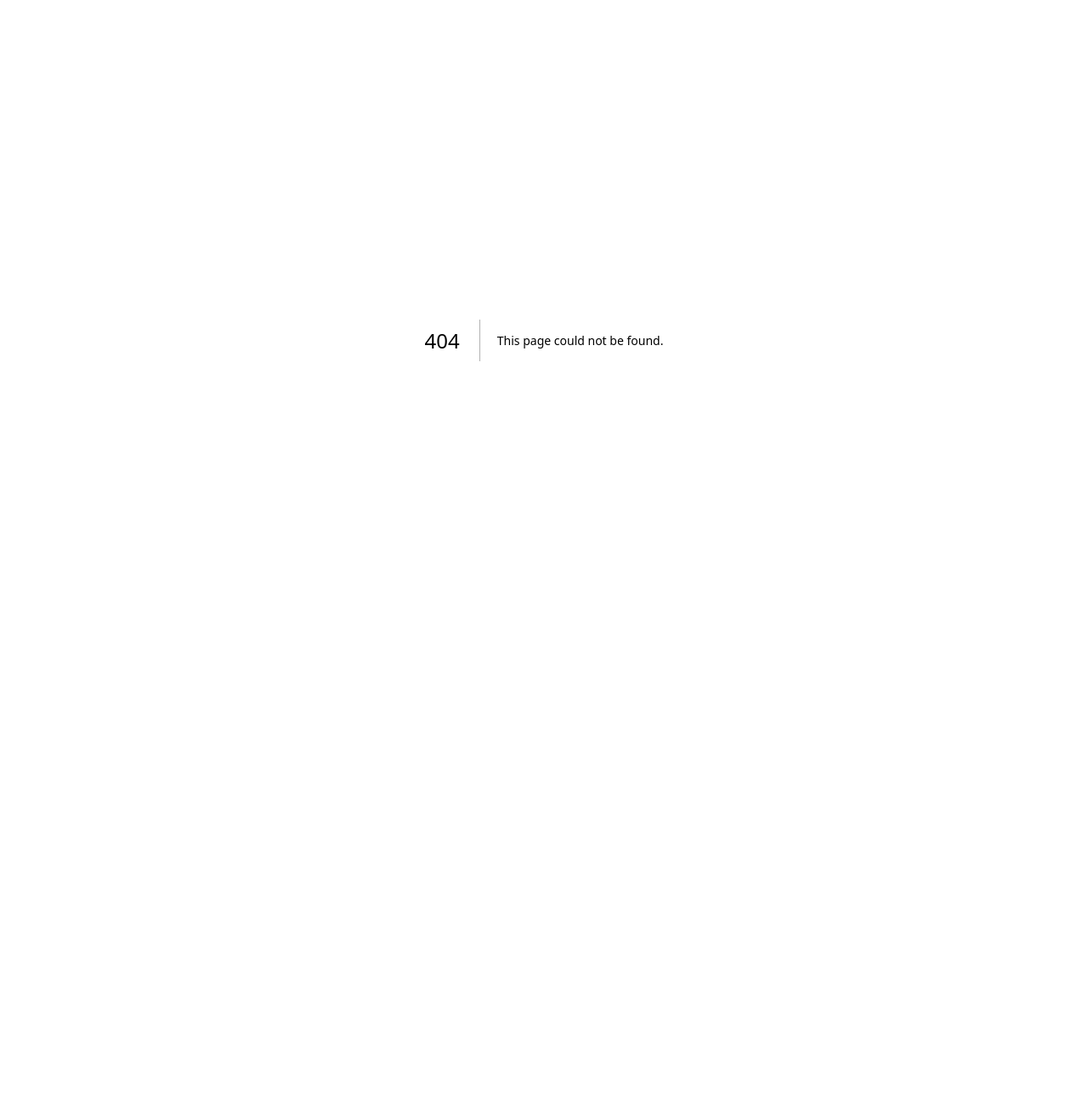
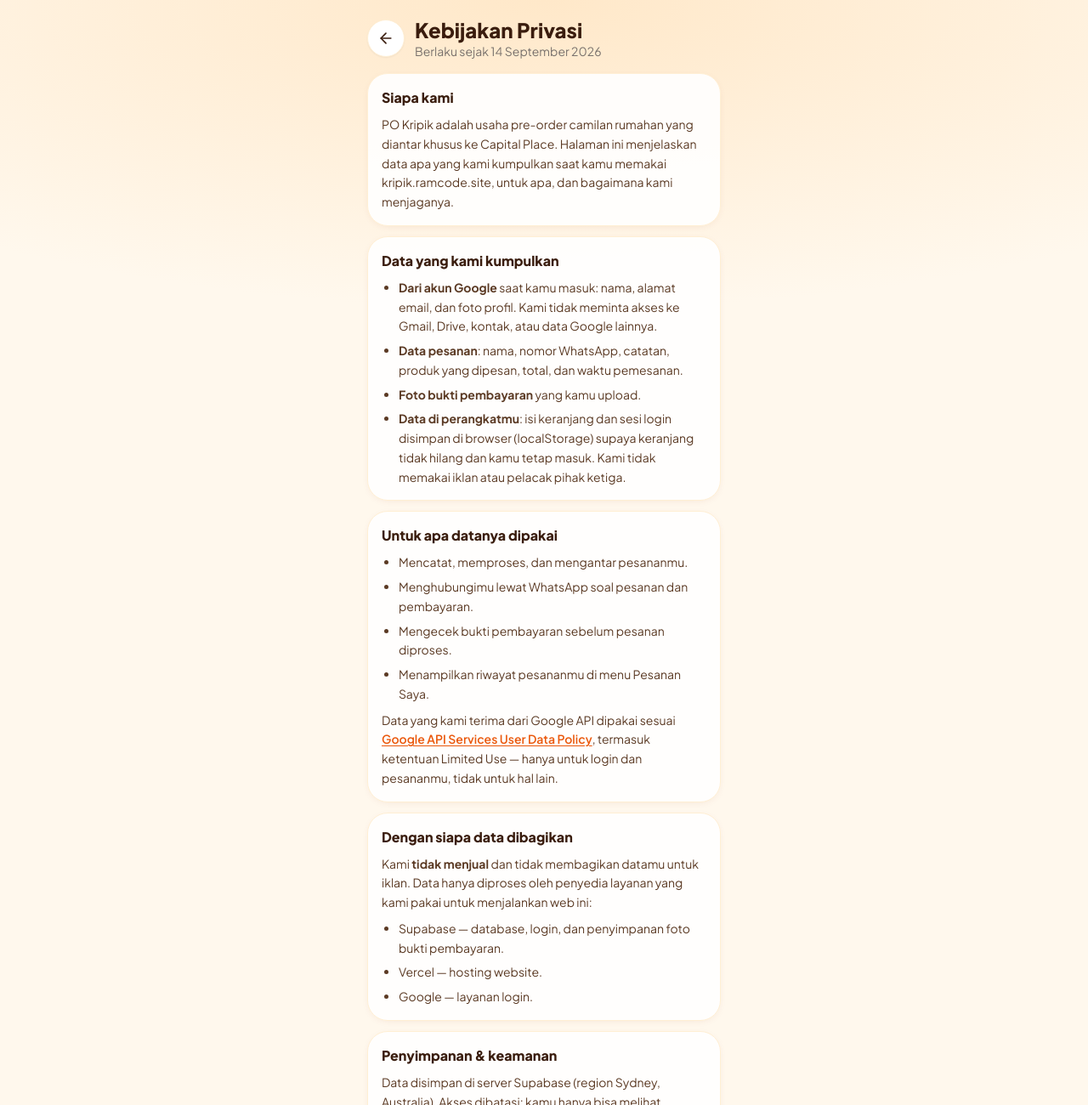
Before and after one commit to ramdotcode/po-kripik, a Next.js app: page /privasi in a window 1280 px wide. Before the commit this address had no page. Shown: the top 1300 px of the page at 85% size. Before the commit the page ends 800 px from the top, so only its background shows below. Built offline with nearby package versions, Linux system fonts and the light colour scheme.

Commit message:
Halaman Kebijakan Privasi (/privasi) untuk publish login Google + update status docs

```diff
--- a/app/keranjang/page.jsx
+++ b/app/keranjang/page.jsx
@@ -182,7 +182,10 @@ export default function Keranjang() {
                 <IkonGoogle className="h-5 w-5" />
                 Masuk dengan Google
               </button>
-              <p className="mt-2 text-xs text-stone-400">Tenang, isi keranjangmu nggak hilang.</p>
+              <p className="mt-2 text-xs text-stone-400">
+                Tenang, isi keranjangmu nggak hilang. Dengan masuk, kamu setuju dengan {" "}
+                <Link href="/privasi" className="underline underline-offset-2">Kebijakan Privasi</Link>.
+              </p>
             </div>
           ) : sesi === undefined ? (
             <div className="kartu mx-4 mt-4 h-40 animate-pulse" />
--- a/app/page.jsx
+++ b/app/page.jsx
@@ -262,11 +262,18 @@ export default function Katalog() {
       </section>
 
       {!loading && (
-        <FooterWa
-          className="relative z-10 pt-8"
-          teks="Tanya-tanya soal PO? WhatsApp"
-          pesan="Halo, mau tanya soal PO kripik"
-        />
+        <>
+          <FooterWa
+            className="relative z-10 pt-8"
+            teks="Tanya-tanya soal PO? WhatsApp"
+            pesan="Halo, mau tanya soal PO kripik"
+          />
+          <p className="relative z-10 pt-2 text-center text-xs text-stone-500">
+            <Link href="/privasi" className="underline underline-offset-2">
+              Kebijakan Privasi
+            </Link>
+          </p>
+        </>
       )}
       <Daun className="pointer-events-none absolute bottom-0 left-0 h-28 w-20 text-brand-200/80" />
       <Daun className="pointer-events-none absolute bottom-0 right-0 h-28 w-20 -scale-x-100 text-brand-200/80" />
--- a/app/pesanan/page.jsx
+++ b/app/pesanan/page.jsx
@@ -66,6 +66,7 @@ export default function PesananSaya() {
             <IkonGoogle className="h-5 w-5" />
             Masuk dengan Google
           </button>
+          <p className="mt-2 text-xs text-stone-400">Dengan masuk, kamu setuju dengan <Link href="/privasi" className="underline underline-offset-2">Kebijakan Privasi</Link>.</p>
         </div>
       </main>
     );
--- /dev/null
+++ b/app/privasi/page.jsx
@@ -0,0 +1,133 @@
+import Link from "next/link";
+import { FooterWa, HeaderHalaman } from "../../components/Brand";
+import { KONTAK_WA, LOKASI_ANTAR, waLink } from "../../lib/toko";
+
+export const metadata = {
+  title: "Kebijakan Privasi · PO Kripik",
+  description: "Data apa yang dikumpulkan PO Kripik, untuk apa, dan bagaimana kami menjaganya.",
+};
+
+const BERLAKU = "14 September 2026";
+
+function Bagian({ judul, children }) {
+  return (
+    <section className="kartu p-4">
+      <h2 className="text-base font-extrabold">{judul}</h2>
+      <div className="mt-2 space-y-2 text-sm leading-relaxed text-coklat-700">{children}</div>
+    </section>
+  );
+}
+
+// Wajib ada untuk mempublikasikan aplikasi login Google (OAuth consent screen).
+export default function Privasi() {
+  return (
+    <main className="pb-10">
+      <HeaderHalaman judul="Kebijakan Privasi" sub={`Berlaku sejak ${BERLAKU}`} kembali="/" />
+
+      <div className="space-y-3 px-4 pt-4">
+        <Bagian judul="Siapa kami">
+          <p>
+            PO Kripik adalah usaha pre-order camilan rumahan yang diantar khusus ke {LOKASI_ANTAR}. Halaman ini
+            menjelaskan data apa yang kami kumpulkan saat kamu memakai kripik.ramcode.site, untuk apa, dan bagaimana
+            kami menjaganya.
+          </p>
+        </Bagian>
+
+        <Bagian judul="Data yang kami kumpulkan">
+          <ul className="list-disc space-y-1.5 pl-5">
+            <li>
+              <b>Dari akun Google</b> saat kamu masuk: nama, alamat email, dan foto profil. Kami tidak meminta akses
+              ke Gmail, Drive, kontak, atau data Google lainnya.
+            </li>
+            <li>
+              <b>Data pesanan</b>: nama, nomor WhatsApp, catatan, produk yang dipesan, total, dan waktu pemesanan.
+            </li>
+            <li>
+              <b>Foto bukti pembayaran</b> yang kamu upload.
+            </li>
+            <li>
+              <b>Data di perangkatmu</b>: isi keranjang dan sesi login disimpan di browser (localStorage) supaya
+              keranjang tidak hilang dan kamu tetap masuk. Kami tidak memakai iklan atau pelacak pihak ketiga.
+            </li>
+          </ul>
+        </Bagian>
+
+        <Bagian judul="Untuk apa datanya dipakai">
+          <ul className="list-disc space-y-1.5 pl-5">
+            <li>Mencatat, memproses, dan mengantar pesananmu.</li>
+            <li>Menghubungimu lewat WhatsApp soal pesanan dan pembayaran.</li>
+            <li>Mengecek bukti pembayaran sebelum pesanan diproses.</li>
+            <li>Menampilkan riwayat pesananmu di menu Pesanan Saya.</li>
+          </ul>
+          <p>
+            Data yang kami terima dari Google API dipakai sesuai{" "}
+            <a
+              href="https://developers.google.com/terms/api-services-user-data-policy"
+              target="_blank"
+              rel="noreferrer"
+              className="font-semibold text-brand-600 underline underline-offset-2"
+            >
+              Google API Services User Data Policy
+            </a>
+            , termasuk ketentuan Limited Use — hanya untuk login dan pesananmu, tidak untuk hal lain.
+          </p>
+        </Bagian>
+
+        <Bagian judul="Dengan siapa data dibagikan">
+          <p>
+            Kami <b>tidak menjual</b> dan tidak membagikan datamu untuk iklan. Data hanya diproses oleh penyedia
+            layanan yang kami pakai untuk menjalankan web ini:
+          </p>
+          <ul className="list-disc space-y-1.5 pl-5">
+            <li>Supabase — database, login, dan penyimpanan foto bukti pembayaran.</li>
+            <li>Vercel — hosting website.</li>
+            <li>Google — layanan login.</li>
+          </ul>
+        </Bagian>
+
+        <Bagian judul="Penyimpanan & keamanan">
+          <p>
+            Data disimpan di server Supabase (region Sydney, Australia). Akses dibatasi: kamu hanya bisa melihat
+            pesananmu sendiri, dan foto bukti pembayaran hanya bisa dibuka admin kami.
+          </p>
+          <p>
+            Data pesanan kami simpan selama masih diperlukan untuk pencatatan penjualan. Kamu bisa minta datamu
+            dihapus kapan saja.
+          </p>
+        </Bagian>
+
+        <Bagian judul="Hak kamu">
+          <p>
+            Kamu bisa minta melihat, membetulkan, atau menghapus data dan akunmu dengan menghubungi kami lewat
+            WhatsApp{" "}
+            <a
+              href={waLink("Halo, aku mau tanya/hapus data akunku di PO Kripik")}
+              target="_blank"
+              rel="noreferrer"
+              className="font-semibold text-brand-600 underline underline-offset-2"
+            >
+              {KONTAK_WA}
+            </a>
+            . Kamu juga bisa keluar dari akun kapan saja lewat menu Pesanan Saya, atau mencabut akses PO Kripik dari
+            pengaturan akun Google-mu.
+          </p>
+        </Bagian>
+
+        <Bagian judul="Perubahan kebijakan">
+          <p>
+            Kalau kebijakan ini berubah, versi terbarunya kami pasang di halaman ini dengan tanggal berlaku yang
+            baru.
+          </p>
+        </Bagian>
+
+        <p className="pt-1 text-center text-sm">
+          <Link href="/" className="font-semibold text-brand-600 underline underline-offset-2">
+            Kembali ke katalog
+          </Link>
+        </p>
+      </div>
+
+      <FooterWa className="pt-6" teks="Ada pertanyaan soal privasi? WhatsApp" pesan="Halo, mau tanya soal privasi data" />
+    </main>
+  );
+}
```
Also changed, not shown: 2 other files (tests, documents, lock files or other folders).
